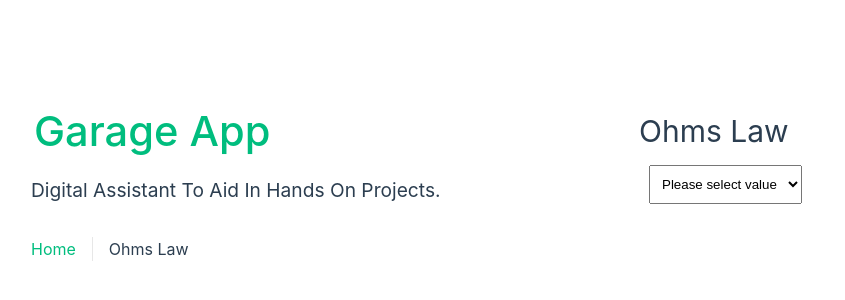
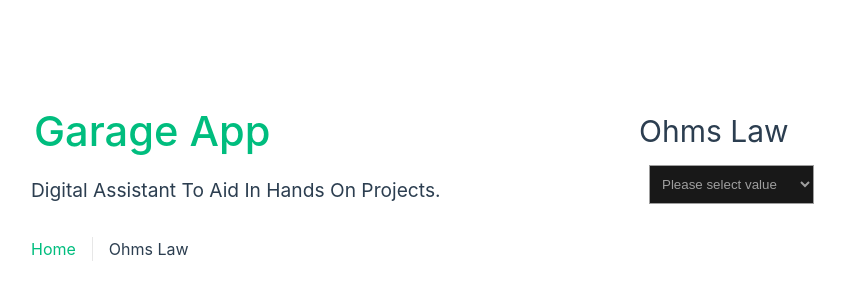
Before and after one commit to goldcam/garage-app, a Vue app: page /ohmsLaw in a window 1280 px wide. Shown: the part 208-508 px from the top of the page, without its empty margins (1-846 px from the left). Built offline with nearby package versions, Linux system fonts and the light colour scheme.

Commit message:
Style change

```diff
--- a/src/components/OhmsLaw.vue
+++ b/src/components/OhmsLaw.vue
@@ -25,7 +25,6 @@ const options = ref([
 
 
 const handleChange = (_evt: Event) => {
-    // evt.preventDefault();
     const val = {...form.value},
         {type, voltage, resistance, current} = val;
     if(type === VALUES.VOLTAGE.toLocaleLowerCase()) {
@@ -37,8 +36,6 @@ const handleChange = (_evt: Event) => {
     if (type === VALUES.RESISTANCE.toLocaleLowerCase()) {
         form.value.current = voltage / current;
     }
-
-
 }
 
 
@@ -103,7 +100,12 @@ const handleChange = (_evt: Event) => {
 select, input, button  {
     padding: 10px 8px;
     margin: 10px;
-    /* background:  var(--vt-c-black); */
+    min-width:165px ;
+    background:  var(--vt-c-black);
+    color: var(--vt-c-text-dark-2);
+    outline: none;
+    border: solid 1px var(--vt-c-text-dark-2);
+
 }
 .form-element > * {
     display: block;
```
